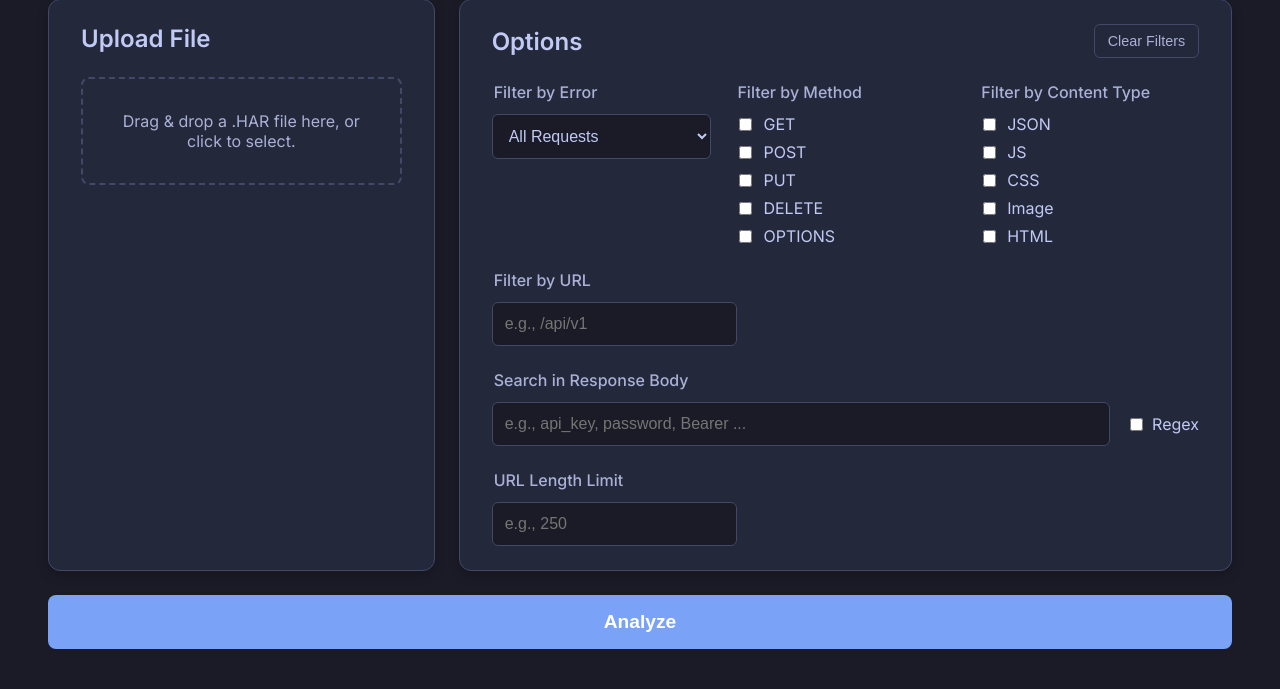
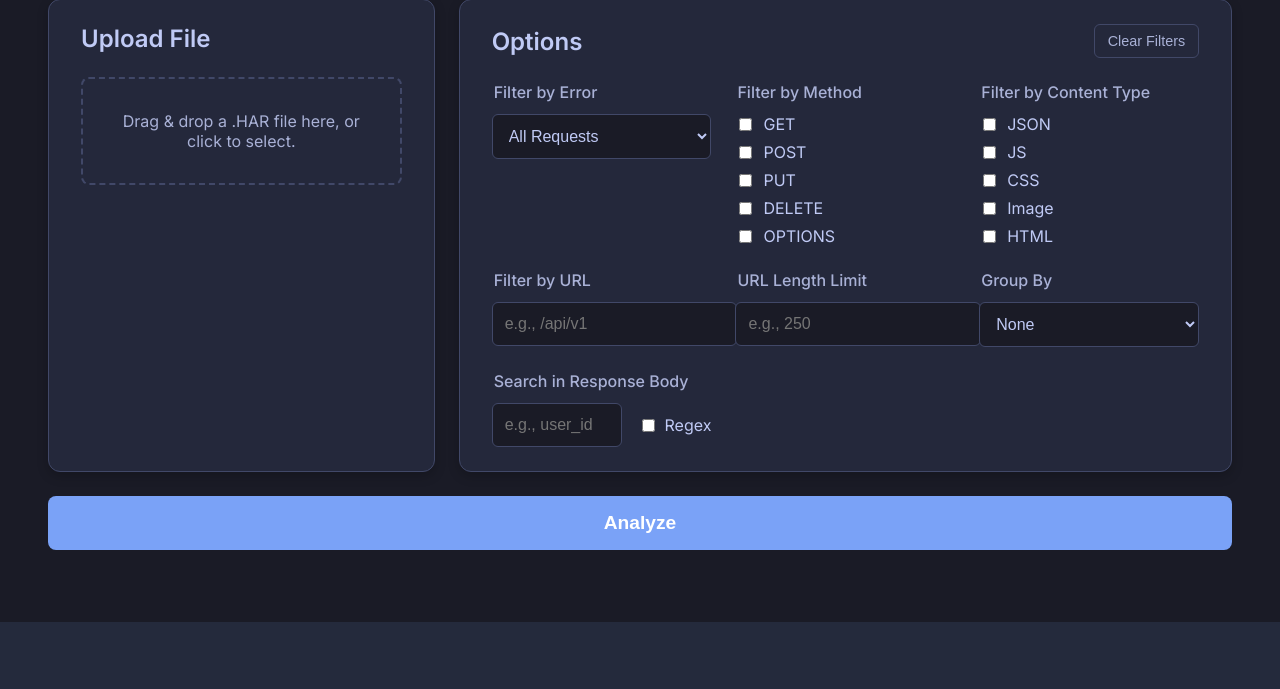
Before and after one commit to mimuelas/decoder_apis, a Flask app: page / in a window 1280 px wide. Shown: the part 187-876 px from the top of the page. After the commit the page ends 809 px from the top, so only its background shows below. Run offline with Flask 3, Linux system fonts and the light colour scheme.

Commit message:
Implement content filtering and grouping options in HAR analysis
- Added functionality to filter HAR entries based on user-defined search terms in the response body, supporting both plain text and regex matching.
- Introduced a new grouping feature allowing users to aggregate results by method, content type, status code, or domain.
- Updated the frontend to include new input fields for content filtering and grouping options, enhancing user interaction.
- Refactored the display logic to accommodate both flat and grouped views of results, improving data organization and presentation.

```diff
--- a/app.py
+++ b/app.py
@@ -99,6 +99,8 @@
     # Pre-process filters for efficiency
     methods_to_check = {m.upper() for m in args.get('method', [])}
     content_types_to_check = {ct.lower() for ct in args.get('content_type', [])}
+    content_contains_text = args.get('content_contains', '').lower()
+    is_regex = args.get('is_regex', False)
 
     for entry in entries_with_id:
         request = entry.get('request', {})
@@ -141,33 +143,22 @@
         if max_len is not None and len(url) > max_len:
             continue
 
-        # Filter by response content
-        search_term = args.get('content_contains')
-        if search_term:
-            content_text = content.get('text', '')
-            if content_text:
-                # Handle base64 encoding
-                if content.get('encoding') == 'base64':
-                    try:
-                        content_text = base64.b64decode(content_text).decode('utf-8', 'ignore')
-                    except Exception:
-                        content_text = '' # Could not decode
+        # Filter by response body content
+        if content_contains_text:
+            text = response.get('content', {}).get('text', '')
+            if not text:
+                continue # Skip if no content to search
 
-                is_regex = args.get('is_regex', False)
-                try:
-                    if is_regex:
-                        if not re.search(search_term, content_text, re.IGNORECASE):
-                            continue
-                    else:
-                        if search_term.lower() not in content_text.lower():
-                            continue
-                except re.error:
-                    # Invalid regex, treat as a failed match
-                    continue
-            else:
-                # No content to search in
+            try:
+                if is_regex:
+                    if not re.search(content_contains_text, text, re.IGNORECASE):
+                        continue
+                else:
+                    if content_contains_text not in text.lower():
+                        continue
+            except re.error:
+                # Silently ignore invalid regex, or we could pass an error to the user
                 continue
-
 
         filtered_entries.append(entry)
 
@@ -196,6 +187,60 @@
             'mimeType': simple_mime if simple_mime else "unknown"
         })
     return formatted
+
+def perform_row_level_aggregation(entries_list: list) -> list:
+    """Takes a list of entries and groups them by method + URL."""
+    groups = defaultdict(list)
+    for entry in entries_list:
+        method = entry.get('request', {}).get('method', 'N/A')
+        url = entry.get('request', {}).get('url', 'N/A')
+        key = f"{method}::{url}"
+        groups[key].append(entry)
+
+    # Process groups into the final display data structure
+    display_data = []
+    for key, entries_in_group in groups.items():
+        if len(entries_in_group) > 1:
+            # This is a group, create an aggregated entry
+            first_entry = entries_in_group[0]
+            total_time = sum(e.get('time', 0) for e in entries_in_group)
+            total_size = sum(e.get('response', {}).get('content', {}).get('size', 0) for e in entries_in_group if e.get('response', {}).get('content', {}).get('size', -1) != -1)
+
+            # Get unique status codes and MIME types
+            statuses = {str(e.get('response', {}).get('status', 'N/A')) for e in entries_in_group}
+
+            raw_mime_types = {
+                e.get('response', {}).get('content', {}).get('mimeType', 'N/A').split(';')[0].split('/')[-1] or "unknown"
+                for e in entries_in_group
+            }
+            # Filter out 'N/A' or 'unknown' if other valid types exist
+            valid_mime_types = {m for m in raw_mime_types if m not in ['N/A', 'unknown']}
+            if len(valid_mime_types) == 1:
+                mime_type = valid_mime_types.pop()
+            elif len(valid_mime_types) > 1:
+                mime_type = "Multiple"
+            else: # Only N/A or unknown found
+                mime_type = "N/A"
+
+            display_data.append({
+                'isGroup': True,
+                'groupKey': key,
+                'count': len(entries_in_group),
+                'method': first_entry.get('request', {}).get('method', 'N/A'),
+                'url': first_entry.get('request', {}).get('url', 'N/A'),
+                'status': ', '.join(sorted(list(statuses))),
+                'time': total_time / len(entries_in_group), # Average time
+                'size': total_size,
+                'mimeType': mime_type,
+                'subRows': format_entries_for_display(entries_in_group)
+            })
+        else:
+            # This is a single entry
+            formatted_entry = format_entries_for_display(entries_in_group)[0]
+            formatted_entry['isGroup'] = False
+            display_data.append(formatted_entry)
+
+    return display_data
 
 # --- Flask App ---
 
@@ -232,7 +277,10 @@
             'method': request.form.getlist('method'),
             'content_type': request.form.getlist('content-type'),
             'url_contains': request.form.get('url-contains', ''),
+            'content_contains': request.form.get('content-contains', ''),
+            'is_regex': request.form.get('content-regex') == 'true',
             'max_url_len': max_url_len,
+            'group_by': request.form.get('group-by', ''),
             'domains': request.form.getlist('domains')
         }
 
@@ -248,58 +296,42 @@
             )
             full_data_map[entry['_id']] = entry
 
-        # --- New Grouping Logic (Mandatory) ---
-        groups = defaultdict(list)
-        for entry in filtered_entries:
-            method = entry.get('request', {}).get('method', 'N/A')
-            url = entry.get('request', {}).get('url', 'N/A')
-            key = f"{method}::{url}"
-            groups[key].append(entry)
+        # --- New Combined Grouping Logic ---
+        group_by = options.get('group_by')
 
-        # Process groups into the final display data structure
-        display_data = []
-        for key, entries_in_group in groups.items():
-            if len(entries_in_group) > 1:
-                # This is a group, create an aggregated entry
-                first_entry = entries_in_group[0]
-                total_time = sum(e.get('time', 0) for e in entries_in_group)
-                total_size = sum(e.get('response', {}).get('content', {}).get('size', 0) for e in entries_in_group if e.get('response', {}).get('content', {}).get('size', -1) != -1)
+        if not group_by:
+            # No top-level grouping, just perform row-level aggregation on the whole list
+            display_data = perform_row_level_aggregation(filtered_entries)
+            return jsonify({'displayData': display_data, 'fullDataMap': full_data_map})
+        else:
+            # Perform top-level grouping first
+            top_level_groups = defaultdict(list)
+            for entry in filtered_entries:
+                key = 'N/A'
+                if group_by == 'method':
+                    key = entry.get('request', {}).get('method', 'N/A')
+                elif group_by == 'content-type':
+                    mime_type = entry.get('response', {}).get('content', {}).get('mimeType', 'N/A')
+                    simple_mime = mime_type.split(';')[0].split('/')[-1]
+                    key = simple_mime if simple_mime else "unknown"
+                elif group_by == 'status':
+                    status = entry.get('response', {}).get('status', 0)
+                    key = f"{status // 100}xx" if status > 0 else "Status N/A"
+                elif group_by == 'domain':
+                    url = entry.get('request', {}).get('url', '')
+                    if url:
+                        try: key = urlparse(url).netloc
+                        except Exception: key = "Invalid URL"
+                    else: key = "No URL"
+                top_level_groups[key].append(entry)
 
-                # Get unique status codes and MIME types
-                statuses = {str(e.get('response', {}).get('status', 'N/A')) for e in entries_in_group}
+            # Then, for each top-level group, perform row-level aggregation
+            display_groups = {
+                key: perform_row_level_aggregation(entries)
+                for key, entries in top_level_groups.items()
+            }
+            return jsonify({'displayData': display_groups, 'fullDataMap': full_data_map})
 
-                raw_mime_types = {
-                    e.get('response', {}).get('content', {}).get('mimeType', 'N/A').split(';')[0].split('/')[-1] or "unknown"
-                    for e in entries_in_group
-                }
-                # Filter out 'N/A' or 'unknown' if other valid types exist
-                valid_mime_types = {m for m in raw_mime_types if m not in ['N/A', 'unknown']}
-                if len(valid_mime_types) == 1:
-                    mime_type = valid_mime_types.pop()
-                elif len(valid_mime_types) > 1:
-                    mime_type = "Multiple"
-                else: # Only N/A or unknown found
-                    mime_type = "N/A"
-
-                display_data.append({
-                    'isGroup': True,
-                    'groupKey': key,
-                    'count': len(entries_in_group),
-                    'method': first_entry.get('request', {}).get('method', 'N/A'),
-                    'url': first_entry.get('request', {}).get('url', 'N/A'),
-                    'status': ', '.join(sorted(list(statuses))),
-                    'time': total_time / len(entries_in_group), # Average time
-                    'size': total_size,
-                    'mimeType': mime_type,
-                    'subRows': format_entries_for_display(entries_in_group)
-                })
-            else:
-                # This is a single entry
-                formatted_entry = format_entries_for_display(entries_in_group)[0]
-                formatted_entry['isGroup'] = False
-                display_data.append(formatted_entry)
-
-        return jsonify({'displayData': display_data, 'fullDataMap': full_data_map})
 
     except json.JSONDecodeError:
         return jsonify({'error': 'Invalid JSON in HAR file. Check if the file is corrupted or incomplete.'}), 400
--- a/static/script.js
+++ b/static/script.js
@@ -79,6 +79,11 @@
         formData.append('error-filter', document.getElementById('error-filter').value);
         formData.append('url-contains', document.getElementById('url-contains').value);
         formData.append('max-url-len', document.getElementById('max-url-len').value);
+        formData.append('group-by', document.getElementById('group-by').value);
+        formData.append('content-contains', document.getElementById('content-contains').value);
+        if (document.getElementById('content-regex').checked) {
+            formData.append('content-regex', 'true');
+        }
 
         // 3. Checkboxes by name/ID
         document.querySelectorAll('input[name="method"]:checked').forEach(cb => {
@@ -431,7 +436,7 @@
         }
         updateSelectedDomainText();
         // Trigger form submission to re-filter
-        form.dispatchEvent(new Event('submit', { cancelable: true }));
+        // form.dispatchEvent(new Event('submit', { cancelable: true }));
     });
 
     function updateSelectedDomainText() {
@@ -482,35 +487,52 @@
     }
 
     // --- Render Results ---
-    function renderResults(data, isEndpointGroup = false) {
+    function renderResults(data) {
         resultsContainer.innerHTML = ''; // Clear for re-rendering
 
         function showNoResults() {
             resultsContainer.innerHTML = '<p>No matching requests found.</p>';
         }
 
-        if (isEndpointGroup) {
-            renderEndpointResults(data);
-            return;
-        }
-
         if (Array.isArray(data)) {
-            // New logic handles both cases now, this branching is simplified
+            // Flat view (no top-level groups)
             if (data.length === 0) {
-                 showNoResults();
-                 return;
+                showNoResults();
+                return;
             }
             resultsContainer.appendChild(createTable(sortEntries(data)));
         } else {
-            // This old logic for dictionary-based groups is now obsolete.
-            // The backend sends a single array with group/single entries.
-            // We'll keep this check for safety, but it shouldn't be triggered.
-             if (Object.keys(data).length === 0) {
-                 showNoResults();
-                 return;
+            // Grouped view
+            const groups = Object.keys(data).sort();
+            if (groups.length === 0) {
+                showNoResults();
+                return;
             }
-            // Assuming the new array structure is passed here too
-            resultsContainer.appendChild(createTable(sortEntries(Object.values(data).flat())));
+            for (const groupName of groups) {
+                const entries = data[groupName];
+                if (entries.length === 0) continue;
+
+                // Calculate total requests in this group
+                const totalRequestsInGroup = entries.reduce((acc, entry) => acc + (entry.isGroup ? entry.count : 1), 0);
+
+                const groupDiv = document.createElement('div');
+                groupDiv.className = 'result-group collapsed';
+
+                const title = document.createElement('h3');
+                title.className = 'group-title';
+                title.textContent = `${groupName} (${totalRequestsInGroup} requests)`;
+
+                title.addEventListener('click', () => {
+                    groupDiv.classList.toggle('collapsed');
+                });
+
+                groupDiv.appendChild(title);
+
+                const tableContainer = document.createElement('div');
+                tableContainer.appendChild(createTable(sortEntries(entries)));
+                groupDiv.appendChild(tableContainer);
+                resultsContainer.appendChild(groupDiv);
+            }
         }
     }
 
--- a/templates/index.html
+++ b/templates/index.html
@@ -67,22 +67,30 @@
                         <legend>Filter by URL</legend>
                         <input type="text" name="url-contains" id="url-contains" placeholder="e.g., /api/v1">
                     </fieldset>
-                    <fieldset class="full-width">
-                        <legend>Search in Response Body</legend>
-                        <div class="input-with-checkbox">
-                            <input type="text" name="content-contains" id="content-contains" placeholder="e.g., api_key, password, Bearer ...">
-                            <label class="regex-label">
-                                <input type="checkbox" name="content-regex" id="content-regex" value="true">
-                                <span>Regex</span>
-                            </label>
-                        </div>
-                    </fieldset>
                     <fieldset>
                         <legend>URL Length Limit</legend>
                         <input type="number" name="max-url-len" id="max-url-len" placeholder="e.g., 250" min="0">
                     </fieldset>
-                    <!-- Grouping -->
-
+                    <fieldset>
+                        <legend>Group By</legend>
+                        <select name="group-by" id="group-by">
+                            <option value="">None</option>
+                            <option value="method">Method</option>
+                            <option value="content-type">Content Type</option>
+                            <option value="status">Status Code</option>
+                            <option value="domain">Domain</option>
+                        </select>
+                    </fieldset>
+                    <fieldset>
+                        <legend>Search in Response Body</legend>
+                        <div class="input-with-checkbox">
+                            <input type="text" name="content-contains" id="content-contains" placeholder="e.g., user_id">
+                            <label class="regex-label" title="Use regular expressions for advanced searching">
+                                <input type="checkbox" name="content-regex" id="content-regex" value="true">
+                                Regex
+                            </label>
+                        </div>
+                    </fieldset>
                     <!-- Domain Filter -->
                     <fieldset id="domain-filter-fieldset" class="hidden full-width">
                         <legend>Filter by Domain</legend>
```
